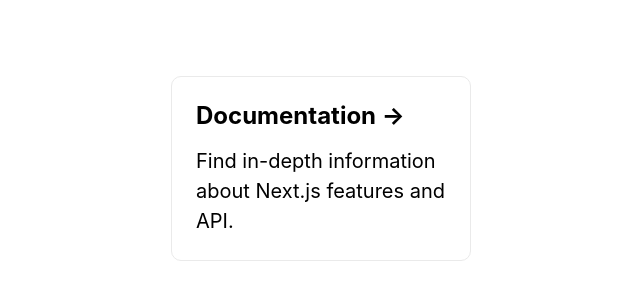
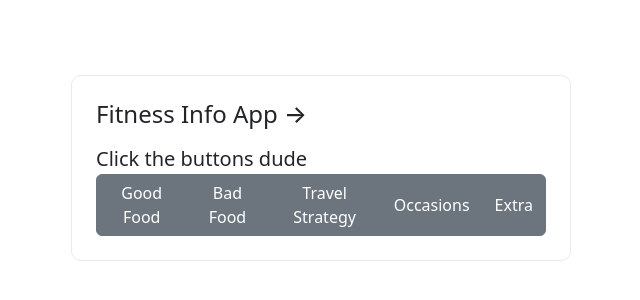
Before and after one commit to smmalik3/fitnessInfoApp, a Next.js app: page / in a window 1280 px wide. Shown: the part 232-532 px from the top of the page, without its empty margins (319-959 px from the left). Built offline with nearby package versions, Linux system fonts and the light colour scheme.

Commit message:
got button toggles working

```diff
--- a/package.json
+++ b/package.json
@@ -12,6 +12,7 @@
     "@types/node": "20.8.8",
     "@types/react": "18.2.31",
     "@types/react-dom": "18.2.14",
+    "bootstrap": "^5.3.2",
     "next": "13.5.6",
     "react": "18.2.0",
     "react-dom": "18.2.0",
--- a/pages/index.tsx
+++ b/pages/index.tsx
@@ -1,8 +1,22 @@
-import Head from 'next/head'
-import Image from 'next/image'
-import styles from '../styles/Home.module.css'
+import Head from 'next/head';
+import Image from 'next/image';
+import styles from '../styles/Home.module.css';
+import 'bootstrap/dist/css/bootstrap.min.css';
+import React, { useState } from 'react';
 
 export default function Home() {
+  const [activeSection, setActiveSection] = useState(null);
+
+  const toggleSection = (section) => {
+    if (activeSection === section) {
+      // If the same section is clicked again, hide it
+      setActiveSection(null);
+    } else {
+      // If a different section is clicked, show it
+      setActiveSection(section);
+    }
+  };
+
   return (
     <div className={styles.container}>
       <Head>
@@ -14,11 +28,24 @@
       <main className={styles.main}>
         <div className={styles.grid}>
           <div className={styles.card}>
-            <h2>Documentation &rarr;</h2>
-            <p>Find in-depth information about Next.js features and API.</p>
+            <h2>Fitness Info App &rarr;</h2>
+            <p>Click the buttons dude</p>
+            <div className="btn-group" role="group" aria-label="Basic example">
+              <button onClick={() => toggleSection('GoodFood')} type="button" className="btn btn-secondary">Good Food</button>
+              <button onClick={() => toggleSection('BadFood')} type="button" className="btn btn-secondary">Bad Food</button>
+              <button onClick={() => toggleSection('TravelStrategy')} type="button" className="btn btn-secondary">Travel Strategy</button>
+              <button onClick={() => toggleSection('Occasions')} type="button" className="btn btn-secondary">Occasions</button>
+              <button onClick={() => toggleSection('Extra')} type="button" className="btn btn-secondary">Extra</button>
+            </div>
+
+            {activeSection === 'GoodFood' && <p>Good Food Section</p>}
+            {activeSection === 'BadFood' && <p>Bad Food Section</p>}
+            {activeSection === 'TravelStrategy' && <p>Travel Strategy Section</p>}
+            {activeSection === 'Occasions' && <p>Occasions Section</p>}
+            {activeSection === 'Extra' && <p>Extra Section</p>}
           </div>
         </div>
       </main>
     </div>
-  )
+  );
 }
--- a/styles/Home.module.css
+++ b/styles/Home.module.css
@@ -82,7 +82,7 @@
   border: 1px solid #eaeaea;
   border-radius: 10px;
   transition: color 0.15s ease, border-color 0.15s ease;
-  max-width: 300px;
+  max-width: 500px;
 }
 
 .card:hover,
```
Also changed, not shown: 1 other file (tests, documents, lock files or other folders).
